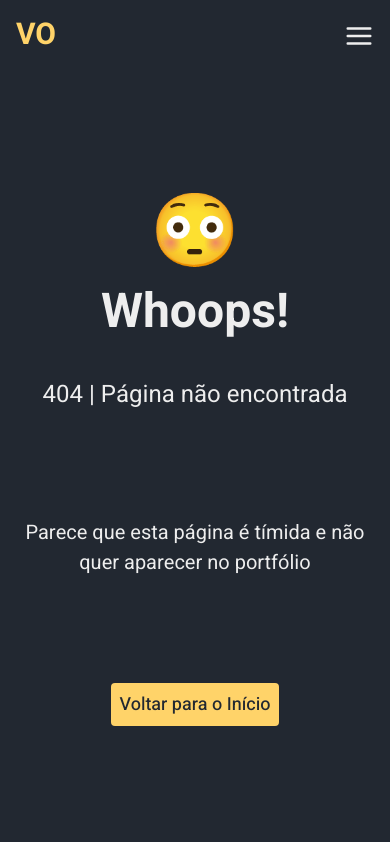
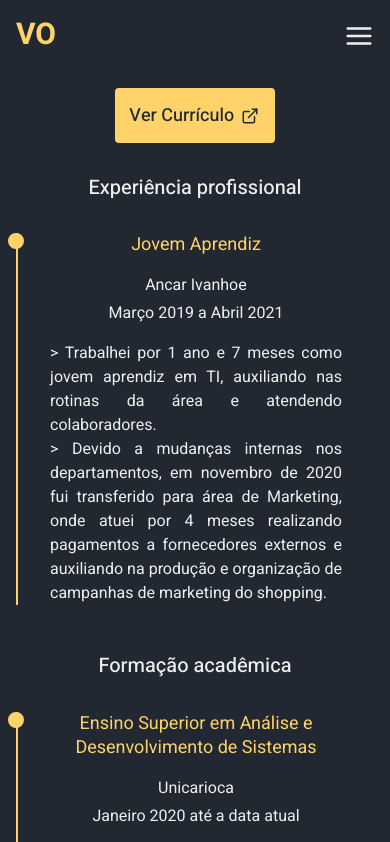
Before and after one commit to viniciusoliveiras/portfolio, a Next.js app: page /resume in a window 390 px wide. Before the commit this address had no page. Shown: the top 842 px of the page. Built offline with nearby package versions, Linux system fonts and the light colour scheme.

Commit message:
style: responsividade mobile - resume page

```diff
--- /dev/null
+++ b/src/components/Resume/ResumeItem.tsx
@@ -0,0 +1,47 @@
+/* eslint-disable react/no-array-index-key */
+import { Flex, Heading, Text } from '@chakra-ui/react';
+
+interface ResumeItemProps {
+  title: string;
+  institution: string;
+  period: string;
+  description?: string[] | undefined;
+}
+
+export function ResumeItem({
+  title,
+  institution,
+  period,
+  description,
+}: ResumeItemProps) {
+  return (
+    <Flex
+      flexDirection="column"
+      alignItems="center"
+      px={{ base: '8', xl: '12' }}
+      className="resume-item"
+    >
+      <Heading
+        textAlign="center"
+        fontSize={{ base: 'lg', lg: 'xl', xl: '2xl' }}
+        color="yellow.400"
+        fontWeight="normal"
+      >
+        {title}
+      </Heading>
+
+      <Text mt="4">{institution}</Text>
+
+      <Text mb="4" mt="1">
+        {period}
+      </Text>
+
+      {description &&
+        description.map((value, index) => (
+          <Text key={index} textAlign="justify">
+            {'>'} {value}
+          </Text>
+        ))}
+    </Flex>
+  );
+}
--- a/src/components/ViewCurriculumButton.tsx
+++ b/src/components/ViewCurriculumButton.tsx
@@ -1,3 +1,4 @@
+import { ExternalLinkIcon } from '@chakra-ui/icons';
 import { Box, Link } from '@chakra-ui/react';
 
 export function ViewCurriculumButton() {
@@ -20,7 +21,7 @@ export function ViewCurriculumButton() {
         borderRadius="4"
         _hover={{ transition: 0.2, filter: 'brightness(0.9)' }}
       >
-        Ver Currículo
+        Ver Currículo <ExternalLinkIcon mx="2px" />
       </Box>
     </Link>
   );
--- a/src/pages/_app.tsx
+++ b/src/pages/_app.tsx
@@ -3,7 +3,7 @@ import { AppProps } from 'next/app';
 import Head from 'next/head';
 
 import { theme } from '../styles/theme';
-import '../styles/about2.css';
+import '../styles/styles.css';
 import '../styles/global.css';
 
 function MyApp({ Component, pageProps }: AppProps) {
--- /dev/null
+++ b/src/pages/resume.tsx
@@ -0,0 +1,87 @@
+import { Flex, Grid, Heading, Box } from '@chakra-ui/react';
+
+import { Footer } from '../components/Footer';
+import { Header } from '../components/Header';
+import { ResumeItem } from '../components/Resume/ResumeItem';
+import { ViewCurriculumButton } from '../components/ViewCurriculumButton';
+
+export default function Resumen() {
+  return (
+    <Flex
+      minHeight="100vh"
+      flexDirection="column"
+      mx={{ base: '4', sm: '8', md: '14', lg: '16', xl: '32' }}
+      justifyContent="space-between"
+      alignItems="center"
+    >
+      <Header />
+
+      <Box my={{ base: '8', md: '12', lg: '16' }}>
+        <ViewCurriculumButton />
+      </Box>
+
+      <Grid
+        minHeight="60vh"
+        templateColumns={{
+          base: 'repeat(1, 1fr)',
+          md: 'repeat(2, 1fr)',
+        }}
+        gap={{ base: 12, lg: 24, xl: 32 }}
+      >
+        <Flex flexDirection="column">
+          <Heading
+            textAlign="center"
+            fontWeight="medium"
+            fontSize={{ base: 'xl', md: '2xl', lg: '3xl', xl: '4xl' }}
+          >
+            Experiência profissional
+          </Heading>
+
+          <Flex borderLeft="2px solid #FFD369" flexDirection="column" mt="8">
+            <ResumeItem
+              title="Jovem Aprendiz"
+              institution="Ancar Ivanhoe"
+              period="Março 2019 a Abril 2021"
+              description={[
+                'Trabalhei por 1 ano e 7 meses como jovem aprendiz em TI, auxiliando nas rotinas da área e atendendo colaboradores.',
+                'Devido a mudanças internas nos departamentos, em novembro de 2020 fui transferido para área de Marketing, onde atuei por 4 meses realizando pagamentos a fornecedores externos e auxiliando na produção e organização de campanhas de marketing do shopping.',
+              ]}
+            />
+          </Flex>
+        </Flex>
+
+        <Flex flexDirection="column">
+          <Heading
+            textAlign="center"
+            fontWeight="medium"
+            fontSize={{ base: 'xl', md: '2xl', lg: '3xl', xl: '4xl' }}
+          >
+            Formação acadêmica
+          </Heading>
+
+          <Flex borderLeft="2px solid #FFD369" flexDirection="column" mt="8">
+            <ResumeItem
+              title="Ensino Superior em Análise e Desenvolvimento de Sistemas"
+              institution="Unicarioca"
+              period="Janeiro 2020 até a data atual"
+            />
+
+            <ResumeItem
+              title="Programa de Aceleração para Desenvolvedores em Desenvolvimento Web - React"
+              institution="Rocketseat"
+              period="Março 2021 a Agosto 2021"
+            />
+
+            <ResumeItem
+              title="Ensino Médio"
+              institution="C. E. Olinto da Gama Botelho"
+              period="Janeiro 2017 a Dezembro 2019"
+            />
+          </Flex>
+        </Flex>
+      </Grid>
+
+      <Footer />
+    </Flex>
+  );
+}
--- a/src/styles/about2.css
+++ /dev/null
@@ -1,4 +0,0 @@
-span.highlightText {
-  color: #FFD369;
-  font-weight: bold;
-}
--- /dev/null
+++ b/src/styles/styles.css
@@ -0,0 +1,20 @@
+span.highlightText {
+  color: #ffd369;
+  font-weight: bold;
+}
+
+div.resume-item {
+  position: relative;
+}
+
+div.resume-item::before {
+  content: '';
+  position: absolute;
+  width: 16px;
+  height: 16px;
+  border-radius: 50px;
+  left: -10px;
+  top: 0;
+  background: #ffd369;
+  border: 2px solid #ffd369;
+}
```
